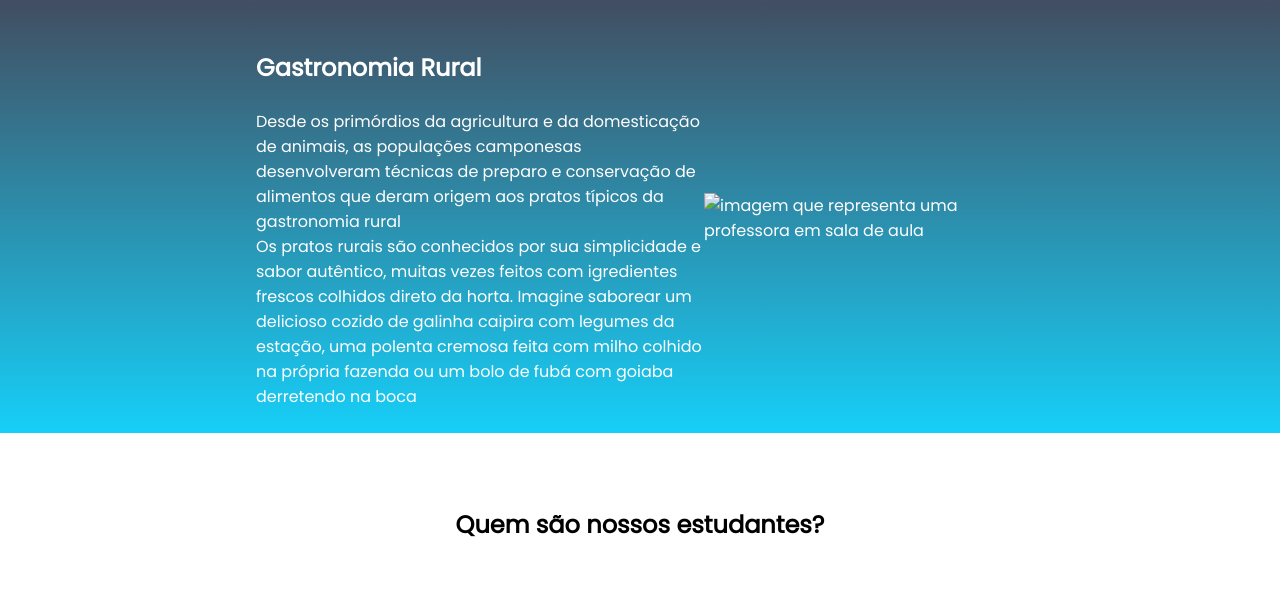
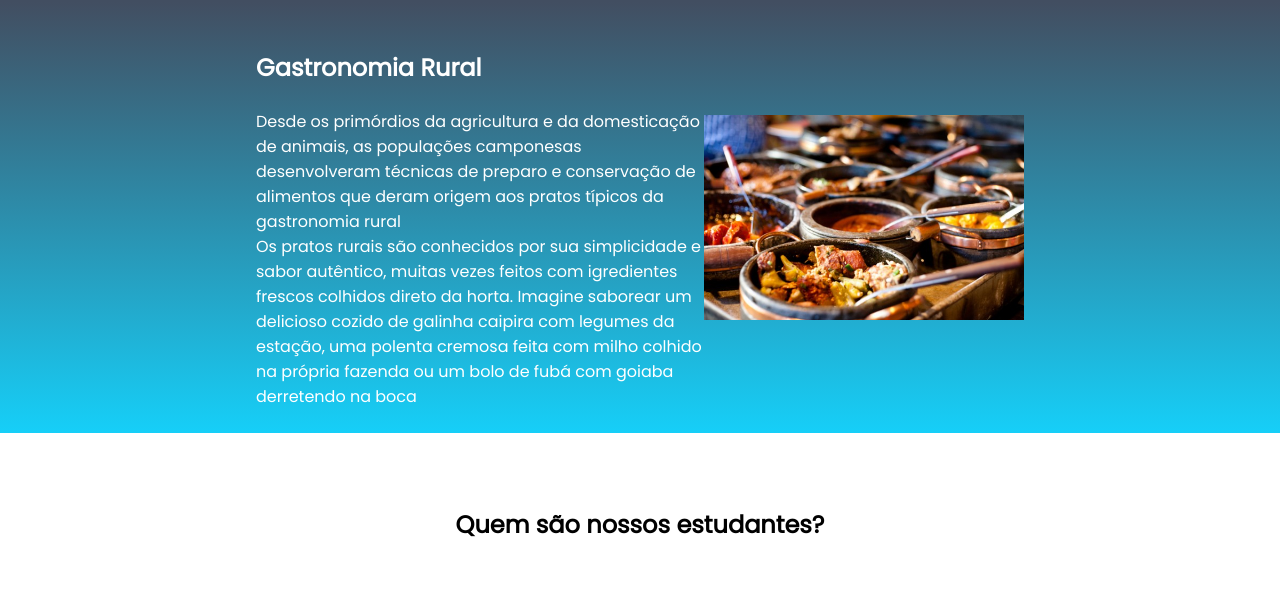
Before and after one commit to juh200815/siteagrinho, a plain HTML site: page index.html in a window 1280 px wide. Shown: the part 96-685 px from the top of the page. Drawn offline with Linux system fonts and the light colour scheme.

Commit message:
imagem comida

```diff
--- a/index.html
+++ b/index.html
@@ -24,7 +24,7 @@
             <p class="escola-texto-um">Desde os primórdios da agricultura e da domesticação de animais, as populações camponesas desenvolveram técnicas de preparo e conservação de alimentos que deram origem aos pratos típicos da gastronomia rural</p>
             <p class="escola-texto-dois">Os pratos rurais são conhecidos por sua simplicidade e sabor autêntico, muitas vezes feitos com igredientes frescos colhidos direto da horta. Imagine saborear um delicioso cozido de galinha caipira com legumes da estação, uma polenta cremosa feita com milho colhido na própria fazenda ou um bolo de fubá com goiaba derretendo na boca</p>
         </div>
-        <img class="escola-imagem" src="Formula-bro.png" alt="imagem que representa uma professora em sala de aula">
+        <img class="escola-imagem" src="Comida-mineira.jpg" alt="imagem que representa uma professora em sala de aula">
     </section>
     <section class="estudante">
         <h2 class="estudante-titulo">Quem são nossos estudantes?</h2>
```
